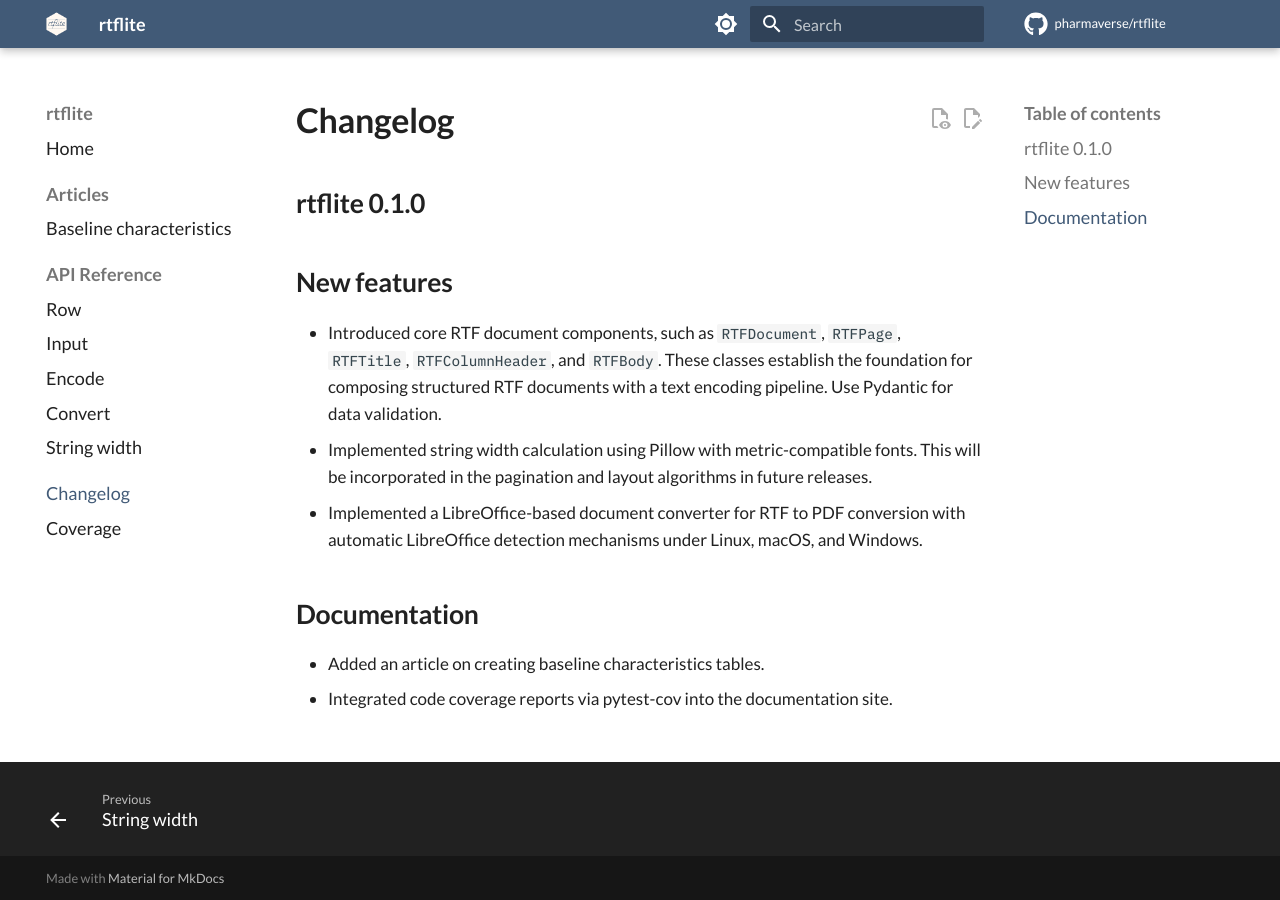
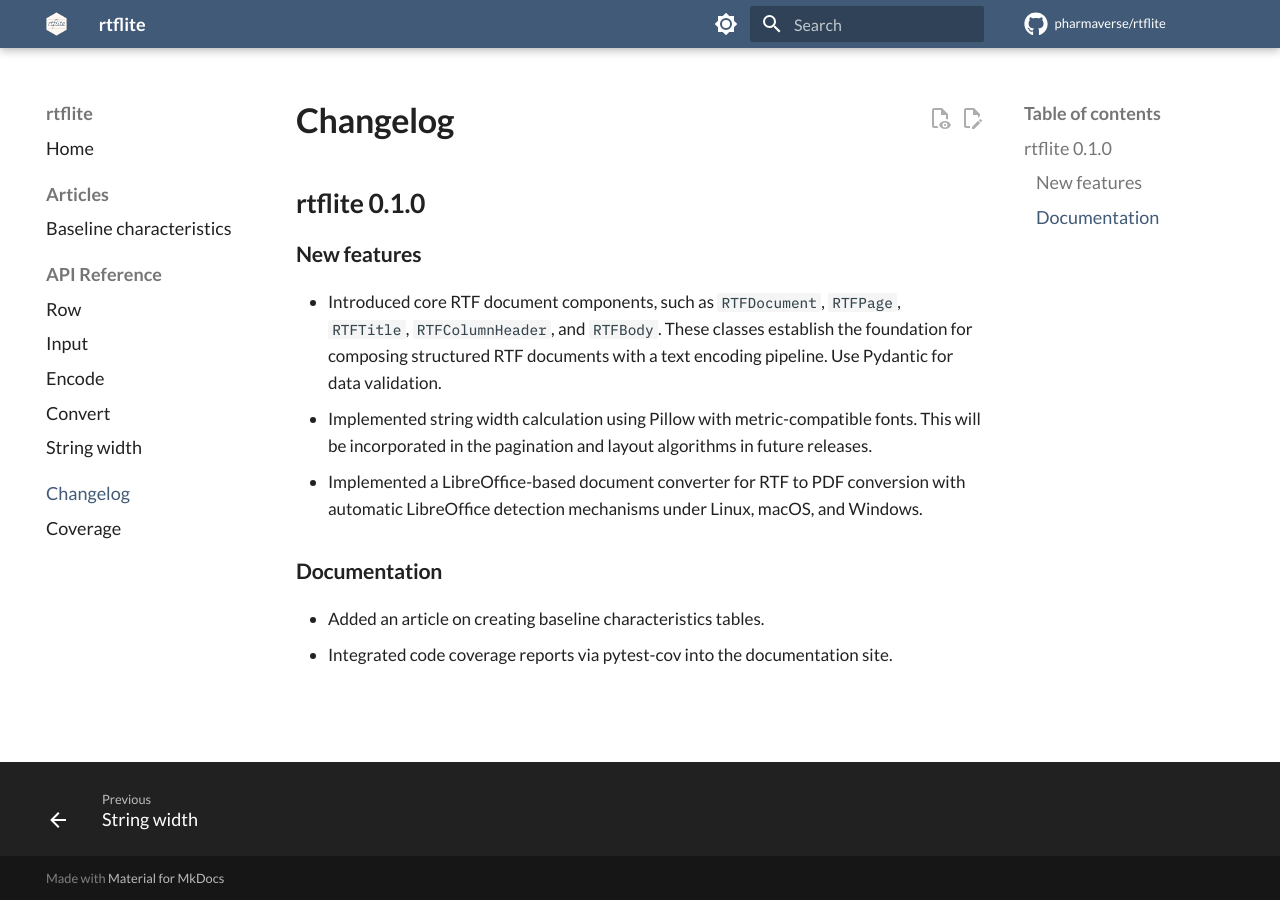
Before and after one commit to pharmaverse/rtflite, an MkDocs documentation site: the page built from docs/changelog.md, in a window 1280 px wide. Built offline with MkDocs 1.6.1 and Material for MkDocs 9.7.7, drawn with Linux system fonts in a browser that asks for light colours; comment, search, counter and statistics services are not loaded.

Commit message:
Use proper headings levels

```diff
--- a/docs/changelog.md
+++ b/docs/changelog.md
@@ -2,7 +2,7 @@
 
 ## rtflite 0.1.0
 
-## New features
+### New features
 
 - Introduced core RTF document components, such as `RTFDocument`, `RTFPage`,
   `RTFTitle`, `RTFColumnHeader`, and `RTFBody`. These classes establish the
@@ -14,7 +14,7 @@
 - Implemented a LibreOffice-based document converter for RTF to PDF conversion
   with automatic LibreOffice detection mechanisms under Linux, macOS, and Windows.
 
-## Documentation
+### Documentation
 
 - Added an article on creating baseline characteristics tables.
 - Integrated code coverage reports via pytest-cov into the documentation site.
```
Also changed, not shown: CHANGELOG.md (+2 -2 lines).
